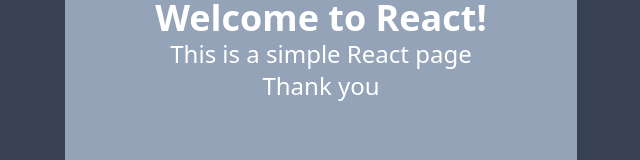
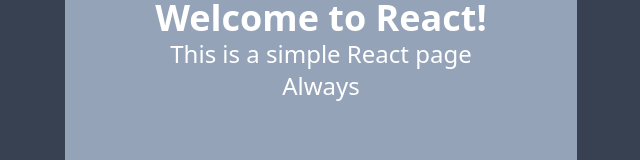
Before and after one commit to WebproPandey/React-App, a React (Vite) app: page / in a window 1280 px wide. Shown: the part 350-510 px from the top of the page, without its empty margins (319-959 px from the left). Built offline with nearby package versions, Linux system fonts and the light colour scheme.

Commit message:
new branch

```diff
--- a/src/App.jsx
+++ b/src/App.jsx
@@ -6,7 +6,7 @@
      <div  className='h-[30%] w-[40%] flex flex-col justify-center items-center bg-slate-400 rounded-lg'>
        <h1 className='text-white text-4xl font-semibold font-sans'>Welcome to React!</h1>
        <p className='text-2xl text-white'>This is a simple React page</p>
-       <p className='text-2xl text-white'>Thank you</p>
+       <p className='text-2xl text-white'>Always</p>
      </div>
     </div>
   );
```
